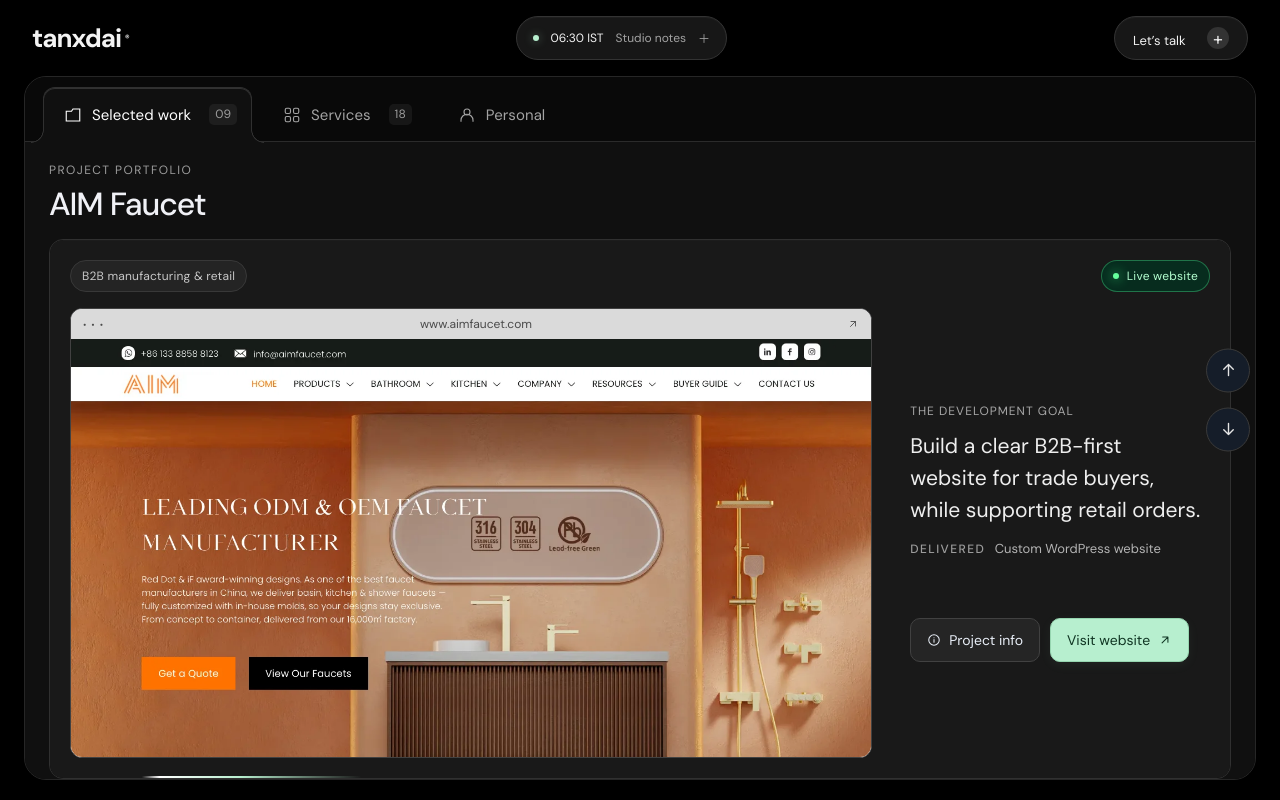
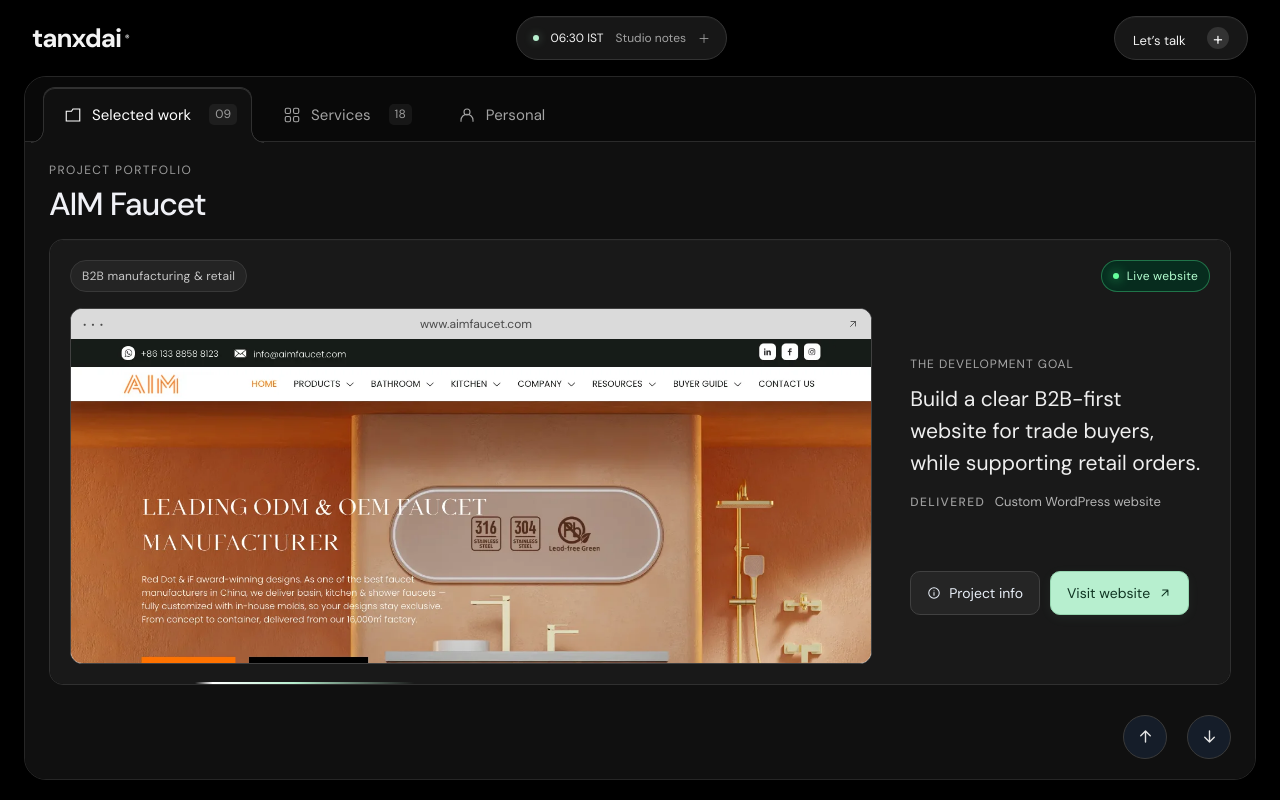
Before and after one commit to tanudai/tanxdai-portfolio, a React (Vite) app: page / in a window 1280 px wide. Built offline with nearby package versions, Linux system fonts and the light colour scheme.

Commit message:
Fix deck controls overlapping image, align to bottom right

```diff
--- a/src/App.jsx
+++ b/src/App.jsx
@@ -154,7 +154,7 @@
         {projects.map((project, i) => <ProjectCard key={project.name} project={project} i={i} index={index} position={position} y={y} step={step} height={height} />)}
       </motion.div>
     </div>
-    <div className="deck-controls" style={{ position: 'absolute', right: '30px', top: '50%', transform: 'translateY(-50%)', flexDirection: 'column', padding: 0, gap: '15px', zIndex: 50, pointerEvents: 'auto' }}>
+    <div className="deck-controls" style={{ display: 'flex', justifyContent: 'flex-end', gap: '20px', padding: '20px 0', marginTop: '10px' }}>
       <motion.button whileTap={{ scale: 0.9 }} id="previous-project" onClick={() => goTo(selected.current - 1)} aria-label="Previous project" style={{ width: 44, height: 44, background: '#151d29' }}><Icon name="arrowUp" /></motion.button>
       <motion.button whileTap={{ scale: 0.9 }} id="next-project" onClick={() => goTo(selected.current + 1)} aria-label="Next project" style={{ width: 44, height: 44, background: '#151d29' }}><Icon name="arrowDown" /></motion.button>
     </div>
```
